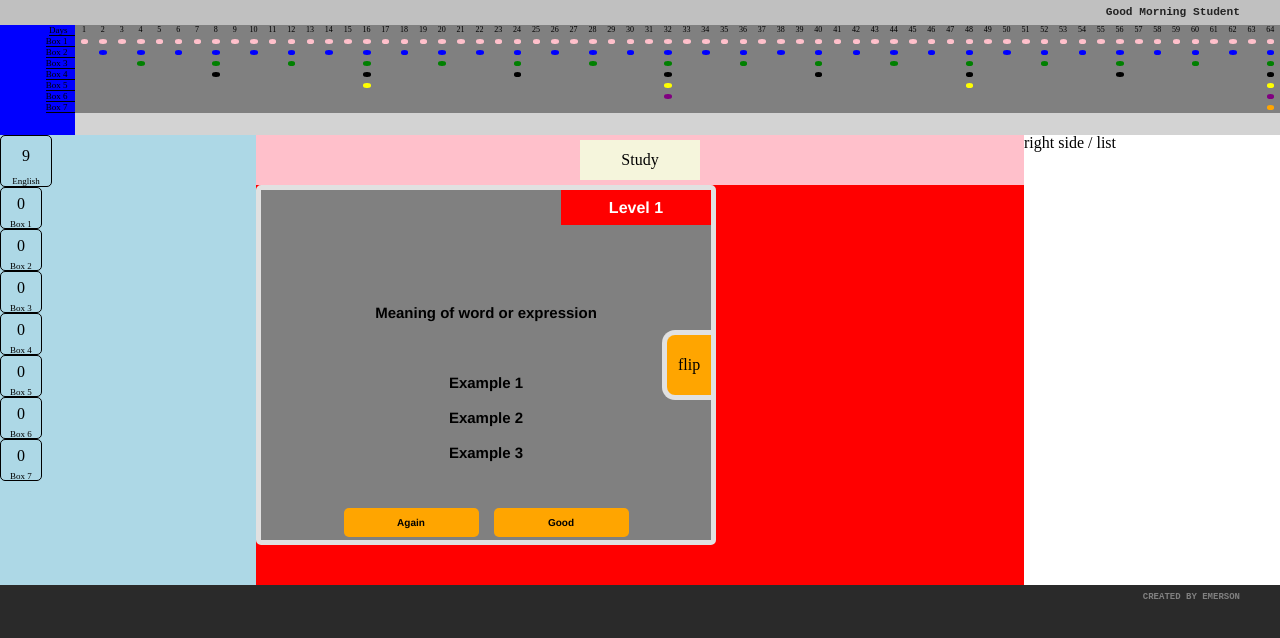
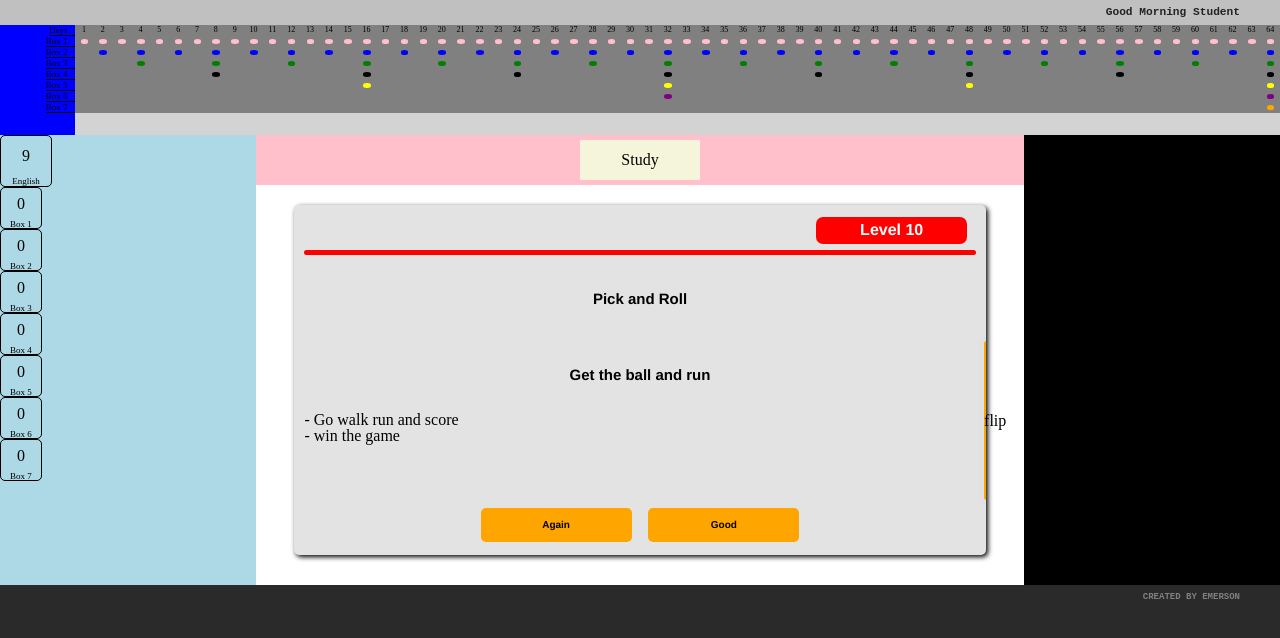
Before and after one commit to emersonscheffer/character, a React (Create React App) app in the folder client/: page / in a window 1280 px wide. Shown: the top 638 px of the page. Built offline with nearby package versions, Linux system fonts and the light colour scheme.

Commit message:
layout updates

```diff
--- a/client/src/components/leitnerComponents/LeitnerCard.jsx
+++ b/client/src/components/leitnerComponents/LeitnerCard.jsx
@@ -9,28 +9,53 @@ const LeitnerCard = ({
   frontSide,
   cardTitle,
   cardFormality,
+  cardDisplay,
 }) => {
+  const renderExamples = (examples) => {
+    let examplesArr = [];
+
+    for (let example of examples) {
+      examplesArr.push(<h2>- {example}</h2>);
+    }
+
+    return examplesArr;
+  };
+
   return (
     <div
       style={{
-        backgroundColor: "grey",
-        width: "450px",
+        backgroundColor: "#e3e3e3",
+        width: "90%",
         height: "350px",
-        border: "5px solid rgb(225,225,225)",
+        //border: "5px solid rgb(225,225,225)",
         borderRadius: "5px",
         display: "grid",
-        gridTemplateColumns: "repeat(6, 1fr)",
-        gridTemplateRows: "repeat(10, 1fr)",
+        gridTemplate: `
+          " . . . . . ." 10px
+          ". . . . level ." 30px
+          ". line line line line ." 15px
+          ". title title title title ." auto
+          ". meaning meaning meaning meaning ." auto
+          ". example example example example ." auto
+          ". . btn1 btn2 . ." 40px
+          " . . . . . ." 10px
+          / 10px 1fr 1fr 1fr 1fr 10px
+           `,
+        boxShadow: "2px 2px 5px",
+        justifySelf: "center",
+        marginTop: "20px",
       }}
     >
       <div
         style={{
           backgroundColor: "red",
           display: "grid",
-          gridRow: "1/2",
-          gridColumn: "5/7",
-          width: "100%",
-          height: "100%",
+          gridArea: "level",
+          width: "90%",
+          height: "90%",
+          alignSelf: "center",
+          justifySelf: "center",
+          borderRadius: "7px",
         }}
       >
         <h1
@@ -42,9 +67,20 @@ const LeitnerCard = ({
             fontWeight: "bolder",
           }}
         >
-          Level 1
+          Level {cardDisplay.level}
         </h1>
       </div>
+
+      <div
+        style={{
+          gridArea: "line",
+          backgroundColor: "red",
+          borderRadius: "10px",
+          height: "30%",
+          alignSelf: "center",
+        }}
+      ></div>
+
       <h1
         style={{
           alignSelf: "center",
@@ -52,12 +88,12 @@ const LeitnerCard = ({
           fontFamily: "helvetica",
           fontWeight: "bolder",
           fontSize: "35px",
-          gridColumn: "1/7",
-          gridRow: "5/7",
+          //gridColumn: "1/7",
+          //gridRow: "5/7",
           display: frontSide ? "block" : "none",
         }}
       >
-        {cardTitle}
+        {cardDisplay.title}
       </h1>
       <h2
         style={{
@@ -67,11 +103,11 @@ const LeitnerCard = ({
           fontFamily: "helvetica",
           fontWeight: "bolder",
           fontSize: "15px",
-          gridColumn: "1/7",
-          gridRow: "7/8",
+          //gridColumn: "1/7",
+          //gridRow: "7/8",
         }}
       >
-        Formality: {cardFormality}
+        Formality: {cardDisplay.formality}
       </h2>
 
       {/* // back */}
@@ -84,11 +120,10 @@ const LeitnerCard = ({
           fontFamily: "helvetica",
           fontWeight: "bolder",
           fontSize: "15px",
-          gridColumn: "1/7",
-          gridRow: "3/4",
+          gridArea: "title",
         }}
       >
-        {cardTitle}
+        {cardDisplay.title}
       </h1>
       <h1
         style={{
@@ -98,13 +133,15 @@ const LeitnerCard = ({
           fontFamily: "helvetica",
           fontWeight: "bolder",
           fontSize: "15px",
-          gridColumn: "1/7",
-          gridRow: "4/5",
+          //gridColumn: "1/7",
+          //gridRow: "4/5",
+          gridArea: "meaning",
         }}
       >
-        Meaning of word or expression
+        {/* Meaning of word or expression */}
+        {cardDisplay.meaning}
       </h1>
-      <h2
+      {/* <h2
         style={{
           display: !frontSide ? "block" : "none",
           alignSelf: "center",
@@ -117,8 +154,8 @@ const LeitnerCard = ({
         }}
       >
         Example 1
-      </h2>
-      <h2
+      </h2> */}
+      {/* <h2
         style={{
           display: !frontSide ? "block" : "none",
           alignSelf: "center",
@@ -131,8 +168,8 @@ const LeitnerCard = ({
         }}
       >
         Example 2
-      </h2>
-      <h2
+      </h2> */}
+      {/* <h2
         style={{
           display: !frontSide ? "block" : "none",
           alignSelf: "center",
@@ -145,7 +182,10 @@ const LeitnerCard = ({
         }}
       >
         Example 3
-      </h2>
+      </h2> */}
+      <div style={{ gridArea: "example" }}>
+        {renderExamples(cardDisplay.examples)}
+      </div>
 
       {/* <div
         onClick={btnFn1}
@@ -180,15 +220,13 @@ const LeitnerCard = ({
 
       <LeitnerCardButton
         frontSide={frontSide}
-        row={"10/11"}
-        col={"2/4"}
+        gridArea="btn1"
         btnTxt={"Again"}
         btnFn={() => console.log("hiihihihih")}
       />
       <LeitnerCardButton
         frontSide={frontSide}
-        row={"10/11"}
-        col={"4/6"}
+        gridArea="btn2"
         btnTxt={"Good"}
         btnFn={() => console.log("hiihihihih")}
       />
--- a/client/src/components/leitnerComponents/LeitnerCardButton.jsx
+++ b/client/src/components/leitnerComponents/LeitnerCardButton.jsx
@@ -1,14 +1,13 @@
 import React from "react";
 
-const LeitnerCardButton = ({ frontSide, btnTxt, row, col, btnFn }) => {
+const LeitnerCardButton = ({ frontSide, btnTxt, row, col, btnFn, gridArea }) => {
   return (
     <div
       style={{
         display: !frontSide ? "block" : "none",
         width: "90%",
         height: "85%",
-        gridRow: row,
-        gridColumn: col,
+        gridArea: gridArea,
         alignSelf: "center",
         justifySelf: "center",
       }}
--- a/client/src/css/activityBar.css
+++ b/client/src/css/activityBar.css
@@ -19,5 +19,5 @@
 } */
 
 .test {
-    color: #6c6262;
+    color: #e3e3e3;
 }
--- a/client/src/reducers/leitnerBoxReducer.js
+++ b/client/src/reducers/leitnerBoxReducer.js
@@ -14,15 +14,22 @@ const initialState = {
   currentMonth: -1,
   leitnerDay: 1,
   studyStarted: false,
+  cardDisplay: {
+    title: "Pick and Roll",
+    level: 10,
+    examples: ["Go walk run and score", "win the game"],
+    meaning: "Get the ball and run",
+    formality: 5,
+  },
 };
 
 export default function (state = initialState, action) {
   switch (action.type) {
     case INITIAL_CARD_LOAD:
-    return {
-      ... state,
-      deck: action.payload
-    }
+      return {
+        ...state,
+        deck: action.payload,
+      };
     case LOAD_STATE:
       // I just added the deck from storage for now, I'll add the rest later
 
--- a/client/src/views/LeitnerBoxGrid.jsx
+++ b/client/src/views/LeitnerBoxGrid.jsx
@@ -25,6 +25,7 @@ const LeitnerBoxGrid = () => {
     boxLevel5,
     boxLevel6,
     boxLevel7,
+    cardDisplay
   } = useSelector((state) => state.leitnerBox);
   const boxes = [
     boxLevel1,
@@ -110,19 +111,20 @@ const LeitnerBoxGrid = () => {
 
       <div
         style={{
-          backgroundColor: "red",
+          backgroundColor: "white",
           height: "400px",
           //gridColumn: "2/8",
           //gridRow: "4",
           gridArea: "canvas",
+          display: "grid"
         }}
       >
-       <LeitnerCard />
+       <LeitnerCard cardDisplay={cardDisplay}/>
       </div>
 
       <div
         style={{
-          backgroundColor: "white",
+          backgroundColor: "black",
           //height: "auto",
           //gridColumn: "8/9",
           //gridRow: "3/4",
```
Also changed, not shown: 1 other file (tests, documents, lock files or other folders).
